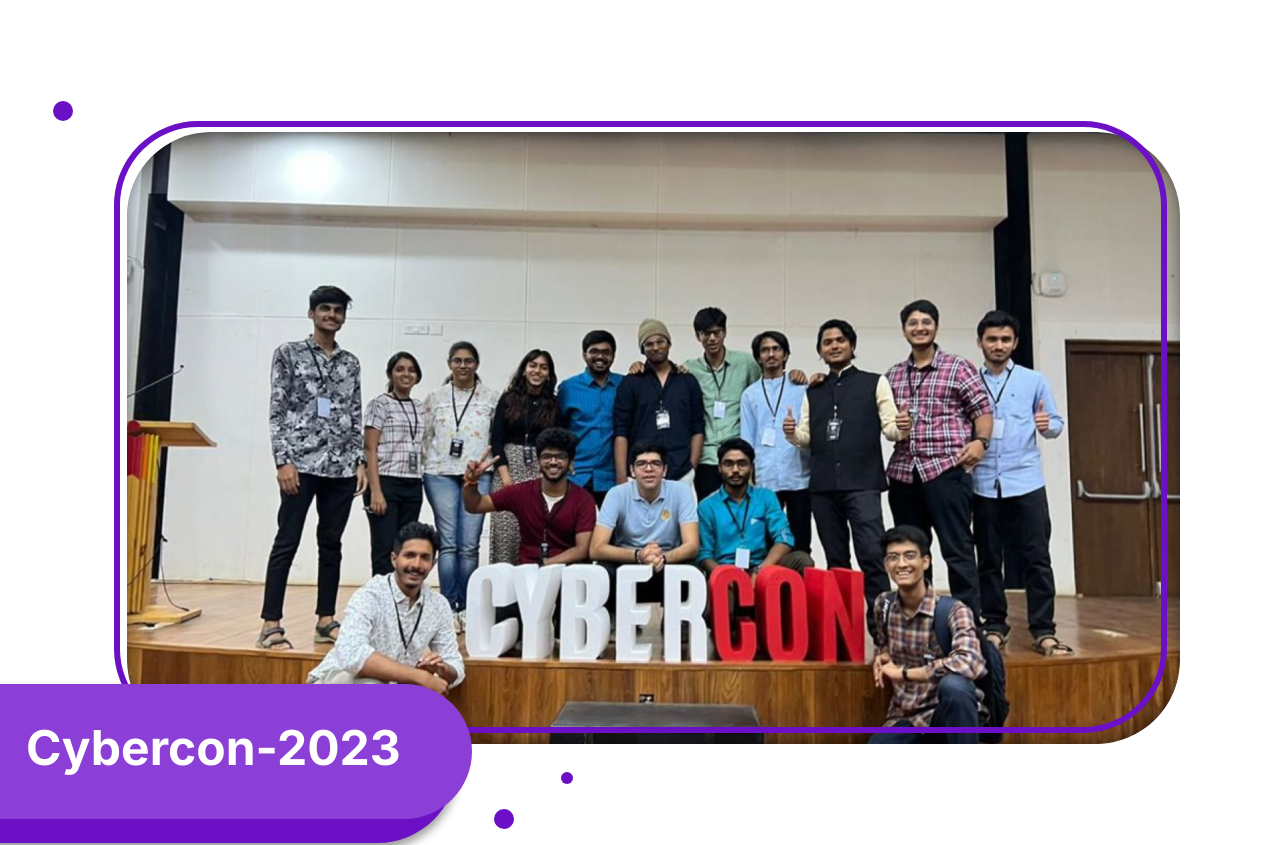
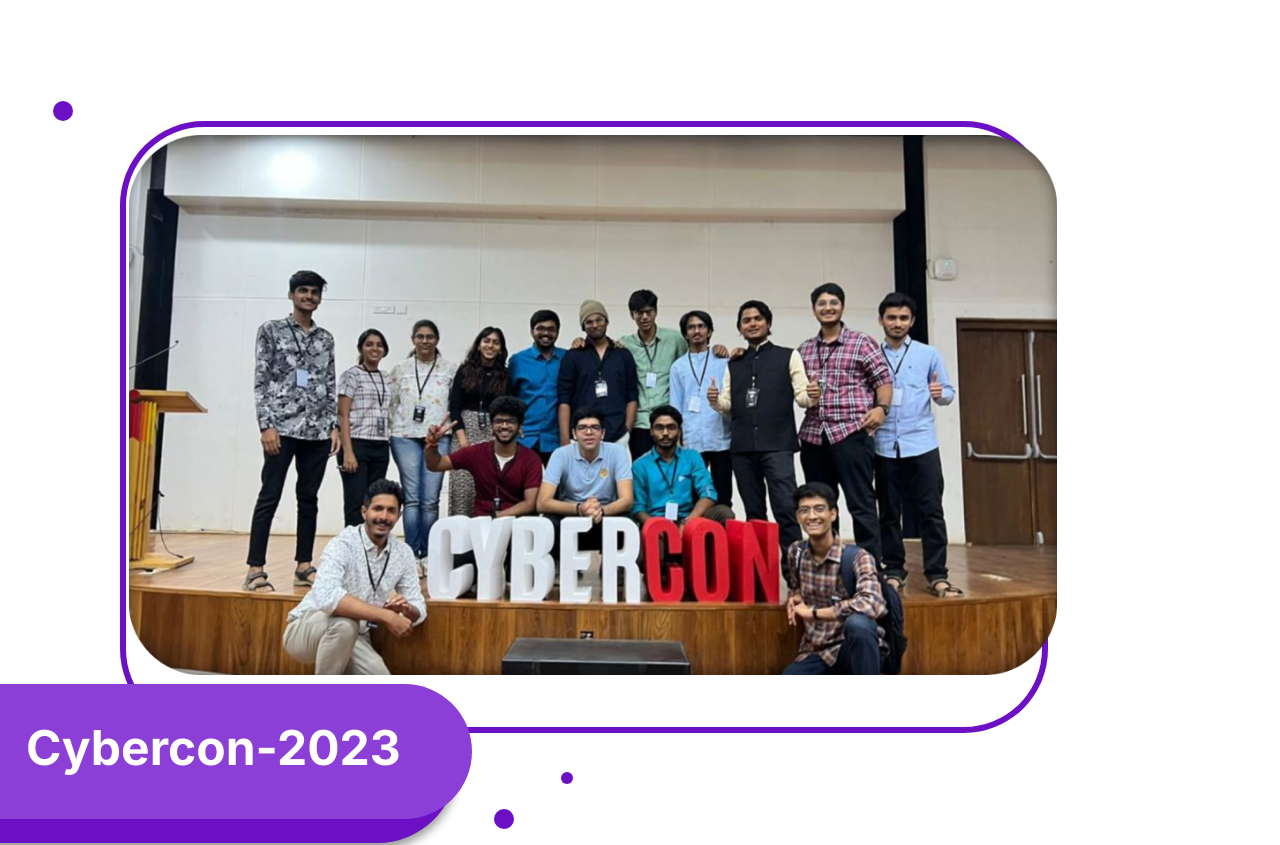
Before and after one commit to TinkerersLabIITH/TLweb, a React (Vite) app: page /events in a window 1280 px wide. Shown: the part 840-1685 px from the top of the page. Built offline with nearby package versions, Linux system fonts and the light colour scheme.

Commit message:
Animation Completed

```diff
--- a/src/pages/Events.jsx
+++ b/src/pages/Events.jsx
@@ -6,14 +6,58 @@
 import TinkeringEp1 from "../images/tinkering101ep1.png"
 import TinkerersNight from "../images/tinkerersnight.png"
 const Events = () => {
-  const [showText, setShowText] = useState(false);
-    const handleMouseEnter = () => {
-      setShowText(true);
-    };
-
-    const handleMouseLeave = () => {
-      setShowText(false);
-    };
+  const divStyle = {
+    backgroundImage: `url(${Cybercon})`,
+    transform: 'translate3d(0, 0, 0)',
+    position: 'absolute',
+    width: '72.5%',
+    top: '25.8cm',
+    left: '3.4cm',
+    backgroundSize: 'cover',
+    backgroundPosition: 'center',
+    transition: 'filter 0.5s ease',
+    aspectRatio: '1.72',
+    borderRadius:'67.5px'
+  }
+  const EP2Image={
+    backgroundImage: `url(${TinkeringEp2})`,
+    transform: 'translate3d(0, 0, 0)',
+    position: 'absolute',
+    width: '72.5%',
+    top: '49.8cm',
+    left: '3.4cm',
+    backgroundSize: 'cover',
+    backgroundPosition: 'center',
+    transition: 'filter 0.5s ease',
+    aspectRatio: '1.72',
+    borderRadius:'67.5px'
+  }
+  const EP1Image={
+    backgroundImage: `url(${TinkeringEp1})`,
+    transform: 'translate3d(0, 0, 0)',
+    position: 'absolute',
+    width: '72.5%',
+    top: '75.2cm',
+    left: '3.4cm',
+    backgroundSize: 'cover',
+    backgroundPosition: 'center',
+    transition: 'filter 0.5s ease',
+    aspectRatio: '1.72',
+    borderRadius:'67.5px'
+  }
+  const TNightIMG={
+    backgroundImage: `url(${TinkerersNight})`,
+    transform: 'translate3d(0, 0, 0)',
+    position: 'absolute',
+    width: '72.5%',
+    top: '101.5cm',
+    left: '3.4cm',
+    backgroundSize: 'cover',
+    backgroundPosition: 'center',
+    transition: 'filter 0.5s ease',
+    aspectRatio: '1.72',
+    borderRadius:'67.5px'
+  }
   return (
     <EventWrapper>
        <div className='circle1' />
@@ -46,7 +90,12 @@
         </div>
       </div>
 
-      <img src={Cybercon} className="Cybercon-Image"/>
+
+      <div className='Effect' style={divStyle}>
+          <div className='Content'>
+             <p>ilwauefhwaiufhiuhfiuhihiu</p>
+          </div>
+      </div>
       <div className='Cybercon-Border'></div>
          <div className='Cybercon-Title'>
          <p className='Cybercon'>Cybercon-2023</p>
@@ -54,24 +103,40 @@
       <div className='Cybercon-Border-2'></div>
 
 
-      <img className="Tinkering-Ep2-Img" src={TinkeringEp2}></img>
+
+      <div className='Effect' style={EP2Image}>
+          <div className='Content'>
+             <p>ilwauefhwaiufhiuhfiuhihiu</p>
+          </div>
+      </div>
       <div className="Tinkering-Ep2-Border"></div>
         <div className='Tinkering-101-ep2-Title'>
         <p className='Tinkering-101-ep2'>Tinkering-101 Episode-2</p>
        </div>
         <div className="Tinkering-Ep2-Border-2"></div>
 
-        <img className='Tinkering-Ep1-Image' src={TinkeringEp1}/>
+
+
+        <div className='Effect' style={EP1Image}>
+          <div className='Content'>
+             <p>ilwauefhwaiufhiuhfiuhihiu</p>
+          </div>
+      </div>
       <div className='Tinkering-Ep1-Border'></div>
       <div className='Tinkering-Ep1-Border-2'></div>
-
-      <img className="TN-Night" src={TinkerersNight}/>
        <div className='Tinkering-101-ep-Title'>
         <p className='Tinkering-101-ep1'>Tinkering-101 Episode-1</p>
       </div>
+
+
+
+      <div className='Effect' style={TNightIMG}>
+          <div className='Content'>
+             <p>ilwauefhwaiufhiuhfiuhihiu</p>
+          </div>
+      </div>
       <div className="TN-Border"></div>
       <div className="TN-Border-2"></div>
-
       <div className='TN-Container'>
       <div className='Tinkerers-Night-Title'>
         <p className='Tinkerers-Night'>Tinkerers Night</p>
@@ -333,38 +398,37 @@
       position: absolute;
       width: 1053px;
       height: 612px;
-left: 127px;
+
+left: 107px;
 top: 972px;
 box-shadow: inset 0px 0px 20px rgba(0, 0, 0, 0.5);
 border-radius: 84px;
+
 
 }
 .Cybercon-Border{
 box-sizing: border-box;
 position: absolute;
-width: 1053px;
+// width: 1053px;
+width:72.5%;
 height: 612px;
-left: 114px;
+left: 120px;
 top: 961px;
 border: 6px solid #6C10C6;
 border-radius: 84px;
-
+z-index:-1;
 }
 .Cybercon-Border-2{
-
 position: absolute;
 width: 631px;
 height: 159px;
 left: -174px;
 top: 1524px;
-
 background: #6C10C6;
 box-shadow: 0px 6px 10px rgba(0, 0, 0, 0.4);
 border-radius: 79.5px;
-
 }
 .Cybercon-Title{
-
   position: absolute;
   width: 646px;
   height: 135px;
@@ -387,6 +451,80 @@
   padding-top:35px;
   padding-left:200px;
 }
+.Effect {
+  transform: translate3d(0, 0, 0);
+  position: relative;
+  width: 72%;
+  aspect-ratio: 1.72;
+  color: #fff;
+  overflow: hidden;
+  transition: width 0.5s ease;
+  z-index:0.5;
+}
+
+.Effect:before,
+.Effect:after {
+  transform: translate3d(0, 0, 0);
+  content: '';
+  position: absolute;
+  left: 0;
+  top: 0;
+  width: 100%;
+  height: 100%;
+  // border-radius:67.5px;
+}
+
+.Effect:after {
+  background: transparentize(#031625, 0.15);
+  opacity: 1;
+  transition: opacity 0.5s ease;
+}
+
+.Effect:before {
+  background: rgba(104, 50, 172, 0.6); /* Replace with your desired light purple color */
+  z-index: 1;
+  opacity: 0;
+  transform: translate3d(0, 10, 0) translateY(100%);
+  transition: opacity 0.5s ease, transform 0.5s ease;
+}
+
+.Effect:hover {
+  width: 72.5%;
+}
+
+.Effect:hover:after {
+  opacity: 0;
+}
+
+.Effect:hover:before {
+  opacity: 1;
+  transform: translate3d(0, 0, 0) translateY(0);
+  transition: opacity 1s ease, transform 1s ease 0.25s;
+}
+
+.Effect:hover .Content {
+  opacity: 1;
+  transform: translateY(0);
+  transition: all 0.75s ease 0.5s;
+}
+
+.Effect:hover .Effect {
+  filter: grayscale(0);
+}
+
+.Content {
+  transform: translate3d(0, 0, 0) translateY(25px);
+  position: relative;
+  z-index: 10;
+  text-align: center;
+  margin: 0 1.618em;
+  top: 50%; /* Adjust the vertical position to center the content */
+  opacity: 0;
+  color: white; /* Change the color to purple */
+  font-size: 20px;
+}
+
+
 
 
 
@@ -394,7 +532,6 @@
 
 
 .Tinkering-Ep2-Img{
-
   position: absolute;
 width: 1051px;
 height: 611px;
@@ -413,19 +550,17 @@
   top: 1870px;
   border: 6px solid #6C10C6;
   border-radius: 84px;
+  z-index:-1;
   }
   .Tinkering-Ep2-Border-2{
-
 position: absolute;
 width: 812px;
 height: 159px;
 left: 750px;
 top: 2423px;
-
 background: #6C10C6;
 box-shadow: 0px 6px 10px rgba(0, 0, 0, 0.4);
 border-radius: 107.5px;
-
 }
 .Tinkering-101-ep2-Title{
  position: absolute;
@@ -448,8 +583,8 @@
   color: #FFFFFF;
   padding-top:35px;
   padding-left:40px;
+ }
 
-}
 
 
 
@@ -478,7 +613,7 @@
 top: 2829px;
 border: 6px solid #6C10C6;
 border-radius: 84px;
-
+z-index:-1;
 }
 .Tinkering-Ep1-Border-2{
 position: absolute;
@@ -516,19 +651,6 @@
 
 
 
-
-
-.TN-Night{
-  position: absolute;
-  width: 1051px;
-  height: 611px;
-  left: 120px;
-  top: 3835px;
-  background: url(image.png);
-  box-shadow: inset 0px 0px 20px rgba(0, 0, 0, 0.5);
-  border-radius: 84px;
-
-}
 .TN-Border{
 
   box-sizing: border-box;
@@ -541,7 +663,7 @@
 
   border: 6px solid #6C10C6;
   border-radius: 84px;
-
+  z-index:-1;
 }
 .TN-Border-2{
 position: absolute;
@@ -578,7 +700,7 @@
   color: #FFFFFF;
   padding-top:10px;
   padding-left:20px;
-  z-index:3;
+  z-index:1;
 }
 
 `;
```
Lines whose indentation alone changed are shown as unchanged.
